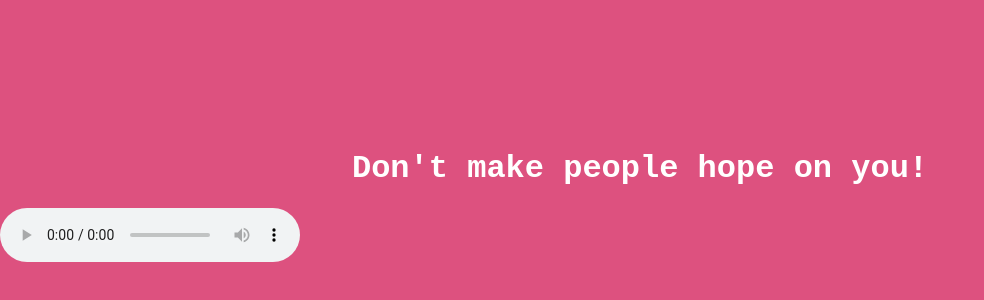
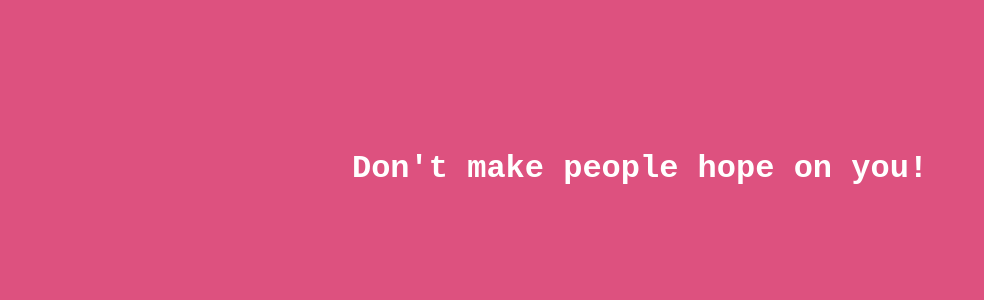
Before and after one commit to MRmacro118/music, a plain HTML site: page index.html in a window 1280 px wide. Shown: the part 170-470 px from the top of the page, without its empty margins (0-984 px from the left). Drawn offline with Linux system fonts and the light colour scheme.

Commit message:
Update index.html

```diff
--- a/index.html
+++ b/index.html
@@ -9,6 +9,6 @@
 </head>
 <body>
     <h1>Don't make people hope on you!</h1>
-    <audio src="background.mp3" loop autoplay controls></audio>
+    <audio src="background.mp3" autoplay loop></audio>
 </body>
 </html>
```
